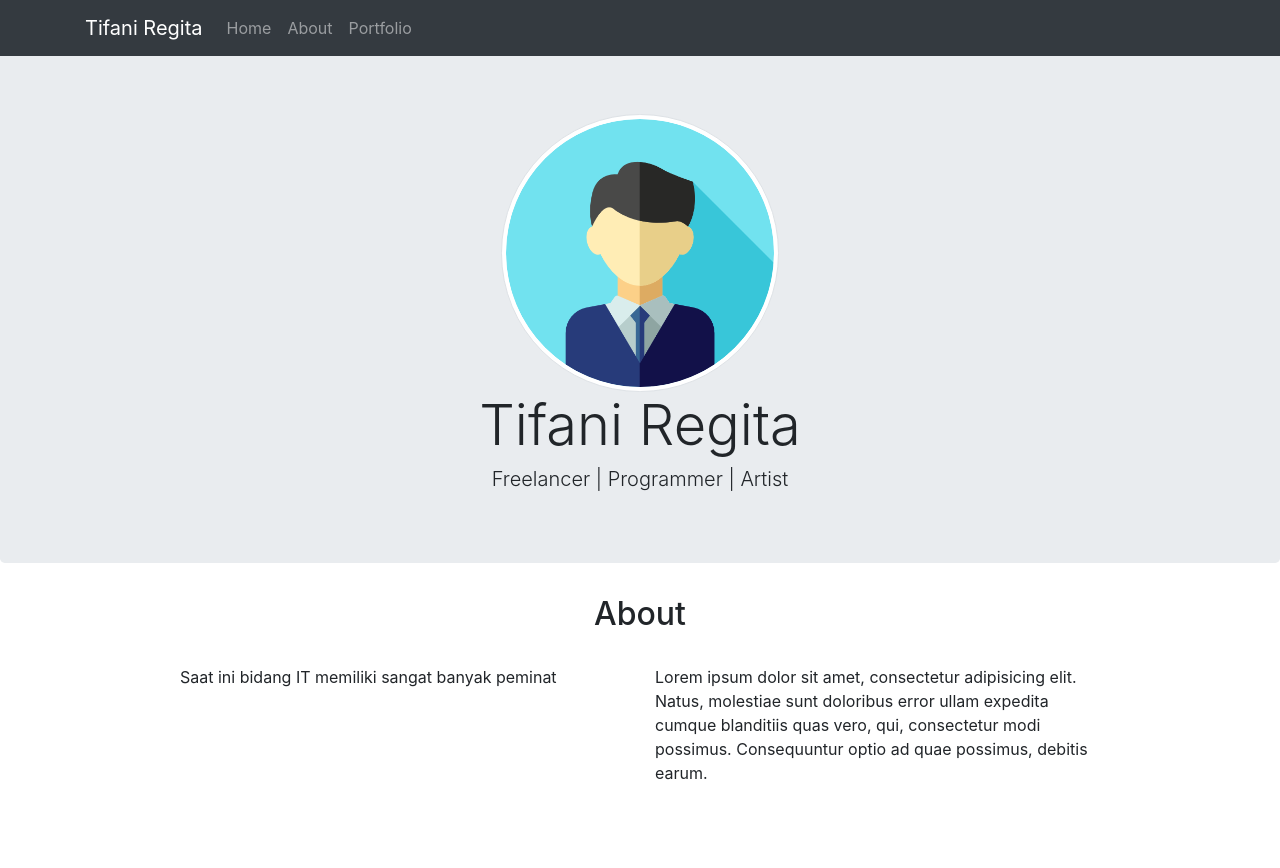
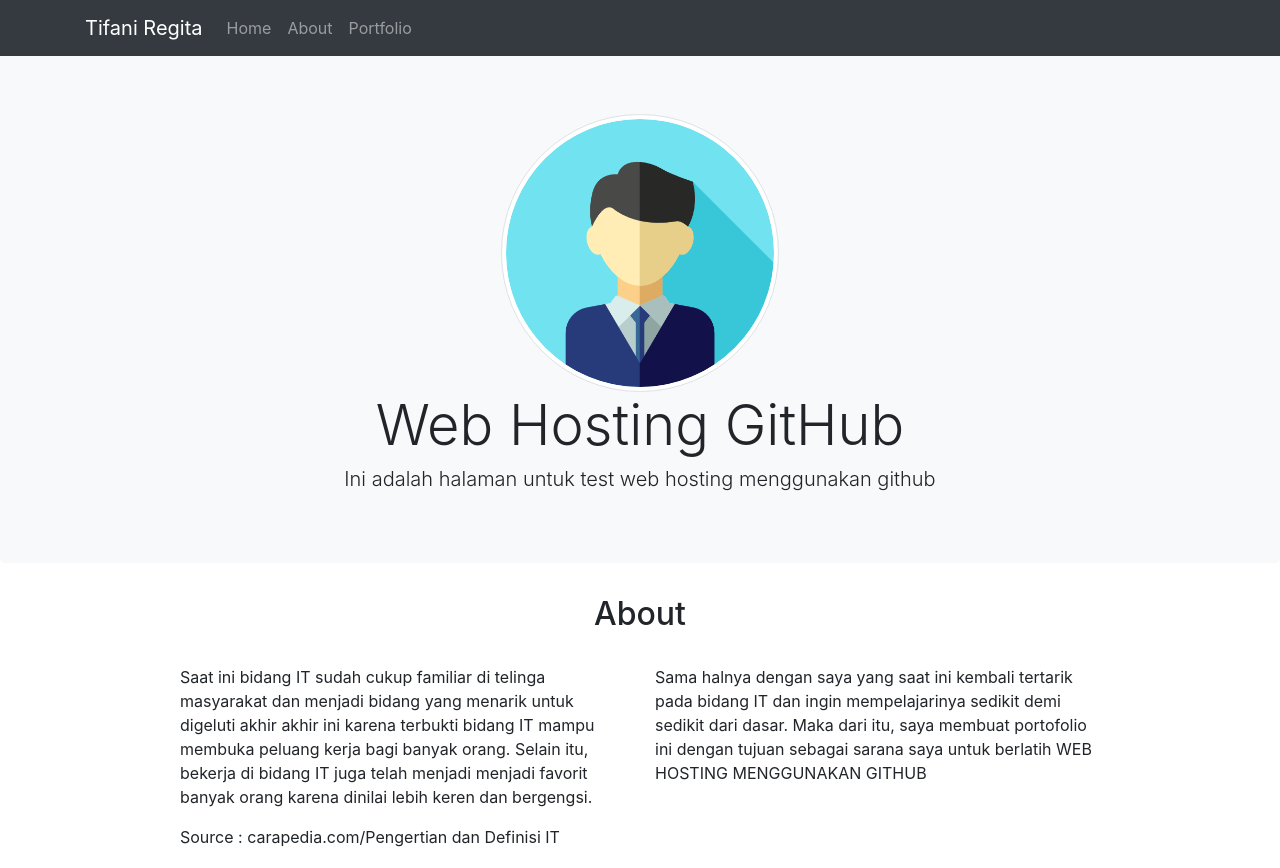
Before and after one commit to tifaniregita123/tifaniregita123.github.io, a plain HTML site: page index.html in a window 1280 px wide. Shown: the top 868 px of the page. Drawn offline with nearby package versions, Linux system fonts and the light colour scheme.

Commit message:
Mengubah deskripsi

```diff
--- a/index.html
+++ b/index.html
@@ -11,7 +11,7 @@
     <!-- My CSS -->
     <link rel="stylesheet" href="css/style.css">
 
-    <title>My Portfolio</title>
+    <title>Praktek Web Hosting</title>
   </head>
   <body>
 
@@ -38,12 +38,12 @@
     </nav>
 
 
-    <div class="jumbotron" id="home">
+    <div class="jumbotron bg-light" id="home" >
       <div class="container">
         <div class="text-center">
           <img src="img/profile1.png" class="rounded-circle img-thumbnail">
-          <h1 class="display-4">Tifani Regita</h1>
-          <h3 class="lead">Freelancer | Programmer | Artist</h3>
+          <h1 class="display-4">Web Hosting GitHub</h1>
+          <h3 class="lead">Ini adalah halaman untuk test web hosting menggunakan github</h3>
         </div>
       </div>
     </div>
@@ -59,10 +59,11 @@
         </div>
         <div class="row justify-content-center">
           <div class="col-md-5">
-            <p>Saat ini bidang IT memiliki sangat banyak peminat </p>
+            <p>Saat ini bidang IT sudah cukup familiar di telinga masyarakat dan menjadi bidang yang menarik untuk digeluti akhir akhir ini karena terbukti bidang IT mampu membuka peluang kerja bagi banyak orang. Selain itu, bekerja di bidang IT juga telah menjadi menjadi favorit banyak orang karena dinilai lebih keren dan bergengsi.</p>
+            <p>Source : carapedia.com/Pengertian dan Definisi IT</p>
           </div>
           <div class="col-md-5">
-            <p>Lorem ipsum dolor sit amet, consectetur adipisicing elit. Natus, molestiae sunt doloribus error ullam expedita cumque blanditiis quas vero, qui, consectetur modi possimus. Consequuntur optio ad quae possimus, debitis earum.</p>
+            <p>Sama halnya dengan saya yang saat ini kembali tertarik pada bidang IT dan ingin mempelajarinya sedikit demi sedikit dari dasar. Maka dari itu, saya membuat portofolio ini dengan tujuan sebagai sarana saya untuk berlatih WEB HOSTING MENGGUNAKAN GITHUB</p>
           </div>
         </div>
       </div>
```
